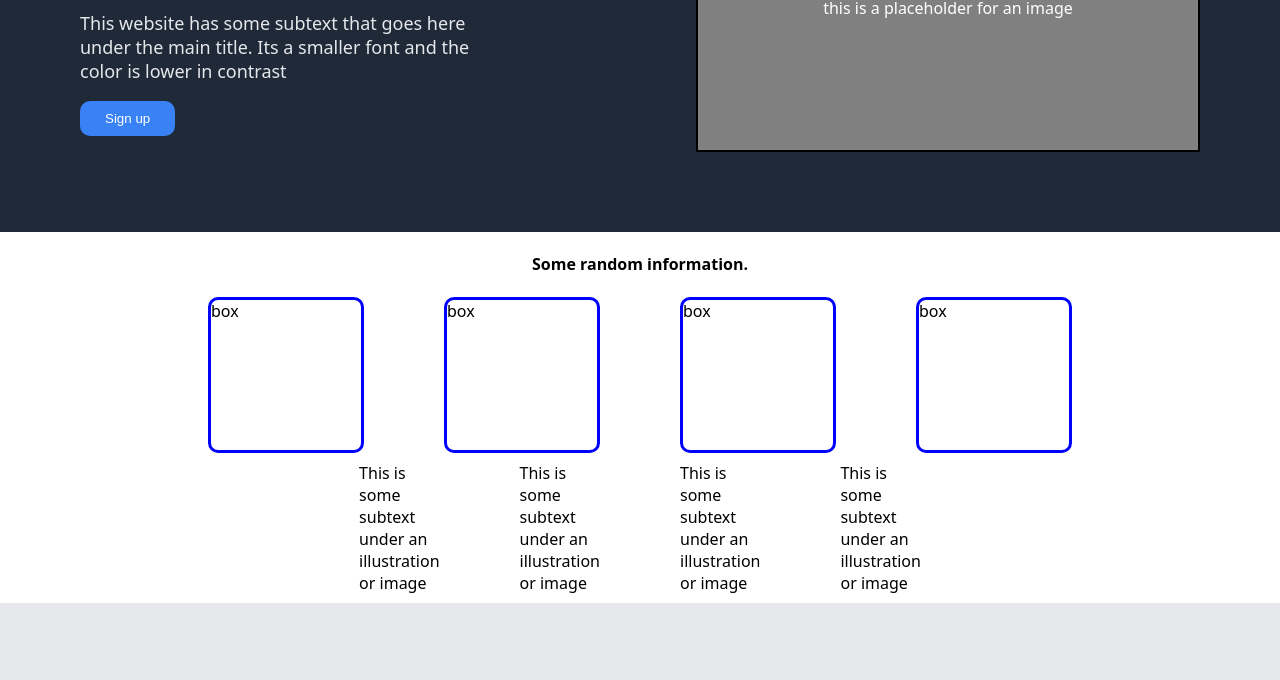
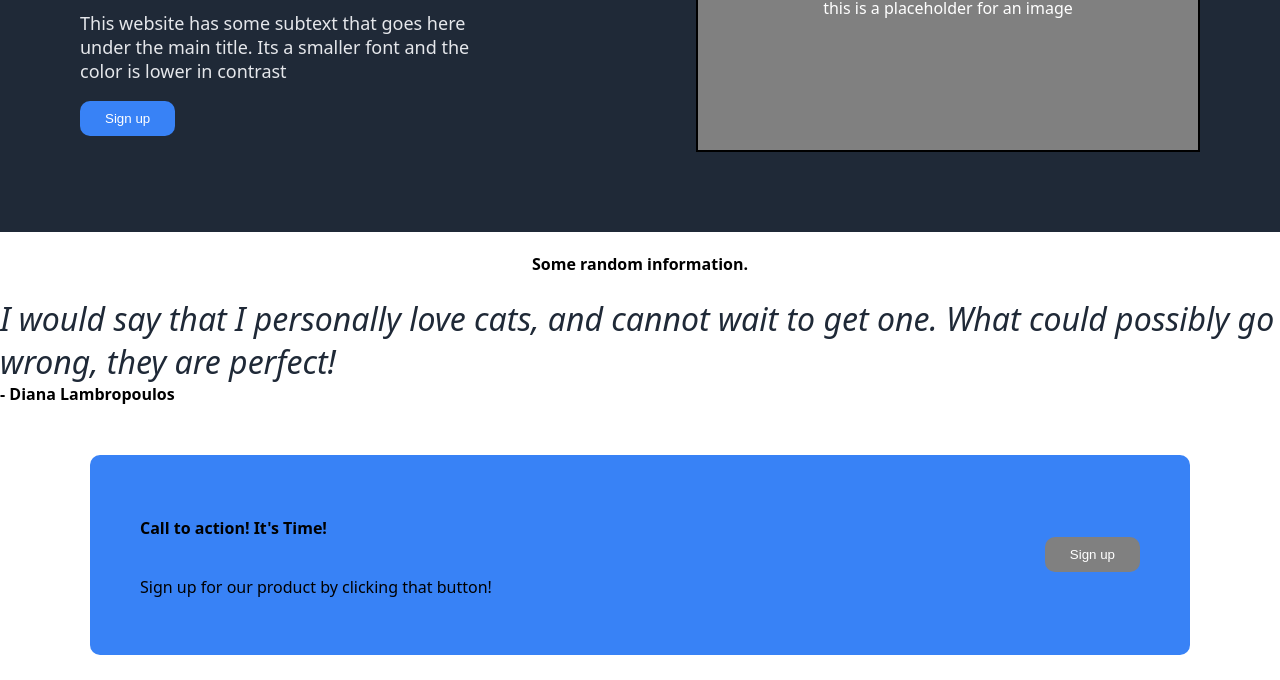
Before and after one commit to Baguirre03/landing-page, a plain HTML site: page index.html in a window 1280 px wide. Shown: the part 267-947 px from the top of the page. Drawn offline with Linux system fonts and the light colour scheme.

Commit message:
Reformatting content 2 	-Deleted all content in this section 	-redoing all in one container

```diff
--- a/index.html
+++ b/index.html
@@ -17,7 +17,6 @@
             <li>header link three</li>
         </ul>
     </div>
-
         <div class="content1">
             <div class="content1-left">
                 <p class="hero">This website is awesome</p>
@@ -32,20 +31,8 @@
 
     <div class="content2">
         <h4 class="title">Some random information.</h4>
-        <div class="picture-text-boxes">
-            <div class="imgs">box</div>
-            <div class="imgs">box</div>
-            <div class="imgs">box</div>
-            <div class="imgs">box</div>
-        </div>
-        <div class="picture-text">
-            <p>This is some subtext under an illustration or image</p>
-            <p>This is some subtext under an illustration or image</p>
-            <p>This is some subtext under an illustration or image</p>
-            <p>This is some subtext under an illustration or image</p>
-        </div>
-        </div>
-    </div>
+        <div class="picture-text>
+
 
     <div class="content3">
         <p id="quote">I would say that I personally love cats, and cannot wait to get one. What could possibly go wrong, they are perfect!</p>
--- a/styles.css
+++ b/styles.css
@@ -81,30 +81,6 @@ button {
     align-items: center;
 }
 
-.picture-text-boxes {
-    display: flex;
-    gap: 80px;
-    justify-content: space-around;
-}
-
-.imgs {
-    border: blue 3px solid;
-    width: 150px;
-    border-radius: 10px;
-    height: 150px;
-
-}
-
-.picture-text {
-    display: flex;
-    gap: 20px;
-    align-items: center;
-    width: 150px;
-    justify-content: center;
-    gap: 80px;
-    height: 150px;
-}
-
 .content3 {
     display: flex;
     background-color: #E5E7EB;
```
Lines whose indentation alone changed are shown as unchanged.
